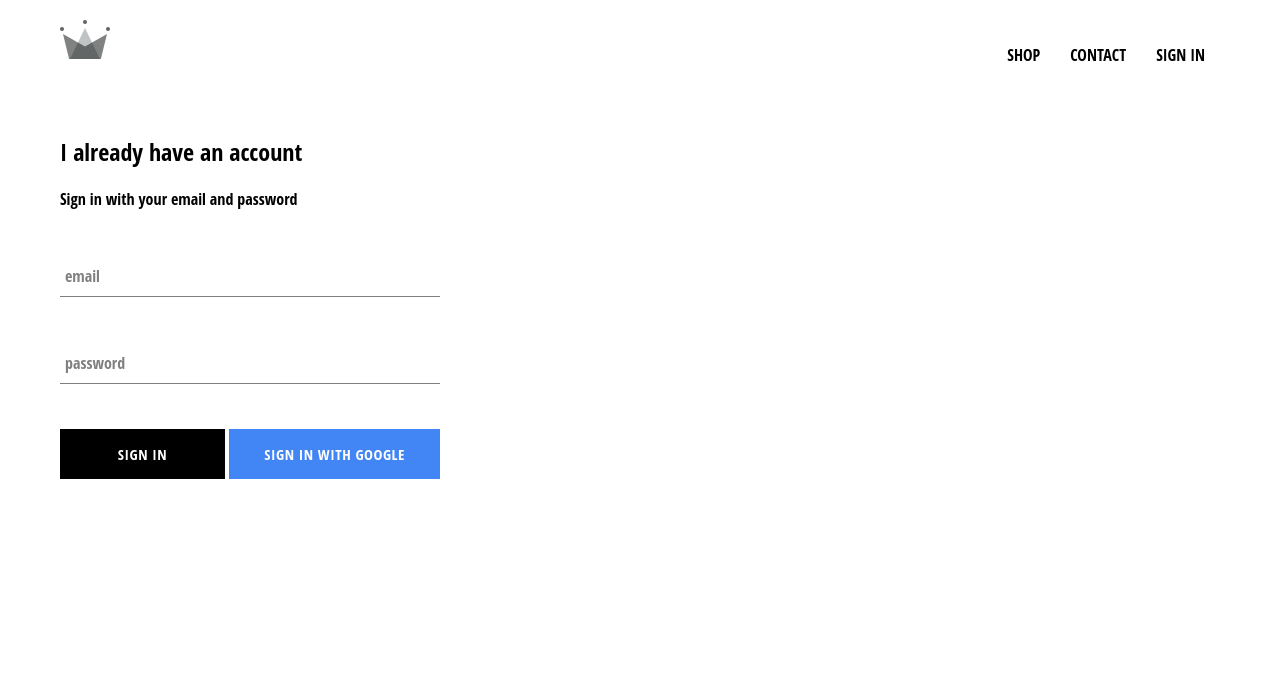
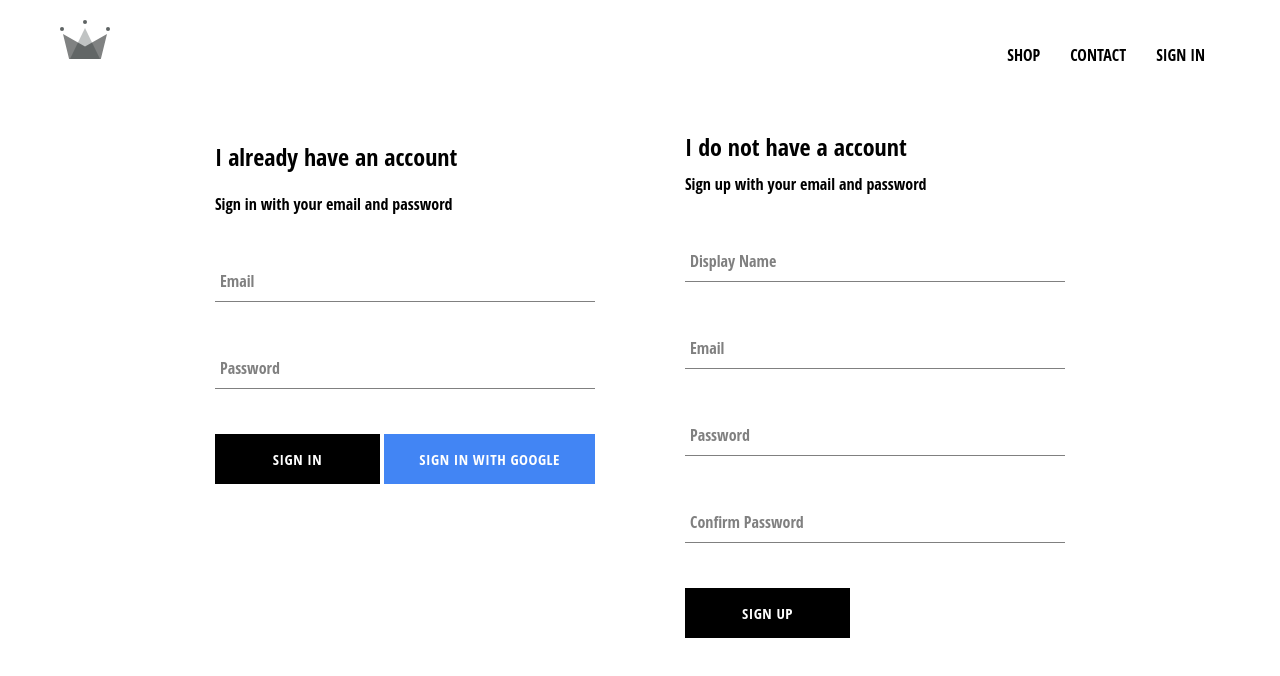
Before and after one commit to Devkeyz/crwn-clothing, a React (Create React App) app: page /signin in a window 1280 px wide. Shown: the top 676 px of the page. Built offline with nearby package versions, Linux system fonts and the light colour scheme; no server answers; the HTML template or start-up script is replaced by a standard one.

Commit message:
implemented firebase utils, included ability to store authenticated users into our firestore database

```diff
--- a/src/App.js
+++ b/src/App.js
@@ -7,7 +7,7 @@
 import ShopPage from "./pages/shop/shop.component";
 import SignInAndSignUp from "./pages/sign-in-and-sign-up/sign-in-and-sign-up.component";
 import Header from "./components/header/header.component";
-import { auth } from "./firebase/firebase.utils";
+import { auth, createUserProfileDocument } from "./firebase/firebase.utils";
 
 class App extends React.Component {
   constructor() {
@@ -21,10 +21,23 @@
   unsubscireFromAuth = null;
 
   componentDidMount() {
-    this.unsubscireFromAuth = auth.onAuthStateChanged(user => {
-      this.setState({ currentUser: user });
+    this.unsubscireFromAuth = auth.onAuthStateChanged(async userAuth => {
+      if (userAuth) {
+        const userRef = await createUserProfileDocument(userAuth);
 
-      console.log(user);
+        userRef.onSnapshot(snapShot => {
+          this.setState({
+            currentUser: {
+              id: snapShot.id,
+              ...snapShot.data()
+            }
+          });
+
+          console.log(this.state);
+        });
+      } else {
+        this.setState({ currentUser: userAuth });
+      }
     });
   }
 
--- a/src/components/sign-in/sign-in.component.jsx
+++ b/src/components/sign-in/sign-in.component.jsx
@@ -39,7 +39,7 @@
             type='email'
             handleChange={this.handleChange}
             value={this.state.email}
-            label='email'
+            label='Email'
             required
           />
 
@@ -48,7 +48,7 @@
             type='password'
             handleChange={this.handleChange}
             value={this.state.password}
-            label='password'
+            label='Password'
             required
           />
 
--- /dev/null
+++ b/src/components/sign-up/sign-up.component.jsx
@@ -0,0 +1,107 @@
+import React from "react";
+
+import FormInput from "../form-input/form-input.component";
+import CustomButton from "../custom-button/custom-button.component";
+
+import { auth, createUserProfileDocument } from "../../firebase/firebase.utils";
+
+import "./sign-up.styles.scss";
+
+class SignUp extends React.Component {
+  constructor() {
+    super();
+
+    this.state = {
+      displayName: "",
+      email: "",
+      password: "",
+      confirmPassword: ""
+    };
+  }
+
+  handleSubmit = async event => {
+    event.preventDefault();
+
+    const { displayName, email, password, confirmPassword } = this.state;
+
+    if (password !== confirmPassword) {
+      alert("passwords don't match");
+      return;
+    }
+
+    try {
+      const { user } = await auth.createUserWithEmailAndPassword(
+        email,
+        password
+      );
+
+      await createUserProfileDocument(user, { displayName });
+
+      this.setState({
+        displayName: "",
+        email: "",
+        password: "",
+        confirmPassword: ""
+      });
+    } catch (error) {
+      console.log(error);
+    }
+  };
+
+  handleChange = event => {
+    const { name, value } = event.target;
+
+    this.setState({ [name]: value });
+  };
+
+  render() {
+    const { displayName, email, password, confirmPassword } = this.state;
+    return (
+      <div className='sign-up'>
+        <h2 className='title'>I do not have a account</h2>
+        <span>Sign up with your email and password</span>
+        <form className='sign-up-form' onSubmit={this.handleSubmit}>
+          <FormInput
+            type='text'
+            name='displayName'
+            value={displayName}
+            onChange={this.handleChange}
+            label='Display Name'
+            required
+          />
+
+          <FormInput
+            type='email'
+            name='email'
+            value={email}
+            onChange={this.handleChange}
+            label='Email'
+            required
+          />
+
+          <FormInput
+            type='password'
+            name='password'
+            value={password}
+            onChange={this.handleChange}
+            label='Password'
+            required
+          />
+
+          <FormInput
+            type='password'
+            name='confirmPassword'
+            value={confirmPassword}
+            onChange={this.handleChange}
+            label='Confirm Password'
+            required
+          />
+
+          <CustomButton type='submit'>SIGN UP</CustomButton>
+        </form>
+      </div>
+    );
+  }
+}
+
+export default SignUp;
--- /dev/null
+++ b/src/components/sign-up/sign-up.styles.scss
@@ -0,0 +1,10 @@
+.sign-up {
+  display: flex;
+  flex-direction: column;
+  width: 380px;
+
+  .title {
+    margin: 10px 0;
+  }
+
+}
--- a/src/firebase/firebase.utils.js
+++ b/src/firebase/firebase.utils.js
@@ -12,6 +12,32 @@
   appId: "1:291330354009:web:ab5513e00e055d987dba48"
 };
 
+export const createUserProfileDocument = async (userAuth, additionalData) => {
+  if (!userAuth) return;
+
+  const userRef = firestore.doc(`users/${userAuth.uid}`);
+
+  const snapShot = await userRef.get();
+
+  if (!snapShot.exists) {
+    const { displayName, email } = userAuth;
+    const createdAt = new Date();
+
+    try {
+      await userRef.set({
+        displayName,
+        email,
+        createdAt,
+        ...additionalData
+      });
+    } catch (error) {
+      console.log("error creating user", error.message);
+    }
+  }
+
+  return userRef;
+};
+
 firebase.initializeApp(config);
 
 export const auth = firebase.auth();
--- a/src/pages/sign-in-and-sign-up/sign-in-and-sign-up.component.jsx
+++ b/src/pages/sign-in-and-sign-up/sign-in-and-sign-up.component.jsx
@@ -1,12 +1,14 @@
 import React from "react";
 
 import SignIn from "../../components/sign-in/sign-in.component";
+import SignUp from "../../components/sign-up/sign-up.component";
 
 import "./sign-in-and-sign-up.styles.scss";
 
 const SignInAndSignUpPage = () => (
   <div className='sign-in-and-sign-up'>
     <SignIn />
+    <SignUp />
   </div>
 );
 
--- a/src/pages/sign-in-and-sign-up/sign-in-and-sign-up.styles.scss
+++ b/src/pages/sign-in-and-sign-up/sign-in-and-sign-up.styles.scss
@@ -0,0 +1,7 @@
+.sign-in-and-sign-up {
+  width: 850px;
+  display: flex;
+  justify-content: space-between;
+  margin: 30px auto;
+
+}
```
